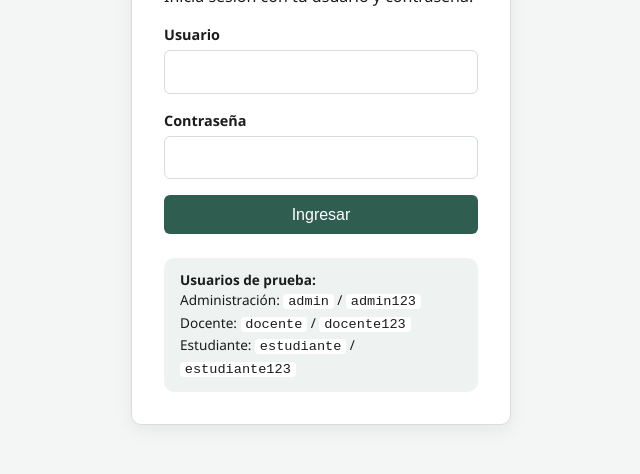
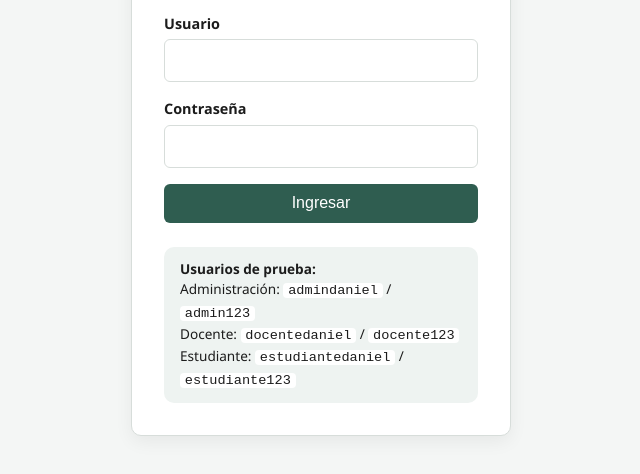
Before and after one commit to DanielOR20/intranet_escolar, a plain HTML site: page index.html in a window 1280 px wide. Shown: the part 238-712 px from the top of the page, without its empty margins (319-959 px from the left). Drawn offline with Linux system fonts and the light colour scheme.

Commit message:
ajuste de credenciales de acceso

```diff
--- a/index.html
+++ b/index.html
@@ -30,9 +30,9 @@
 
       <div class="pista-credenciales">
         <strong>Usuarios de prueba:</strong><br />
-        Administración: <code>admin</code> / <code>admin123</code><br />
-        Docente: <code>docente</code> / <code>docente123</code><br />
-        Estudiante: <code>estudiante</code> / <code>estudiante123</code>
+        Administración: <code>admindaniel</code> / <code>admin123</code><br />
+        Docente: <code>docentedaniel</code> / <code>docente123</code><br />
+        Estudiante: <code>estudiantedaniel</code> / <code>estudiante123</code>
       </div>
     </div>
   </div>
--- a/js/data.js
+++ b/js/data.js
@@ -1,19 +1,3 @@
-/*
-  data.js
-  ---------------------------------------------------------
-  🍎 Manzanita: este archivo es el "cerebro de los datos".
-  Todo lo que el sistema guarda (usuarios, notas/asistencia,
-  avisos) vive en localStorage del navegador. Este archivo
-  se encarga de:
-    1. Crear datos de ejemplo la primera vez que se usa
-       (seed data), para que no arranques con todo vacío.
-    2. Dar funciones simples para leer y guardar cada cosa,
-       así los demás archivos (.js de cada panel) no tocan
-       localStorage directamente, sino que llaman a estas
-       funciones.
-  ---------------------------------------------------------
-*/
-
 const DB_KEYS = {
   USERS: "intranet_usuarios",
   RECORDS: "intranet_notas_asistencia",
@@ -42,23 +26,23 @@ function inicializarDatosSiHaceFalta() {
     const usuariosIniciales = [
       {
         id: "u_admin",
-        nombre: "Ana Administradora",
-        usuario: "admin",
-        clave: "admin123",
+        nombre: "Daniel Administrador",
+        usuario: "admindaniel",
+        clave: "daniel123",
         rol: "administracion",
       },
       {
         id: "u_docente",
-        nombre: "Diego Docente",
-        usuario: "docente",
-        clave: "docente123",
+        nombre: "Daniel Docente",
+        usuario: "docentedaniel",
+        clave: "daniel123",
         rol: "docente",
       },
       {
         id: "u_estudiante",
-        nombre: "Emma Estudiante",
-        usuario: "estudiante",
-        clave: "estudiante123",
+        nombre: "Daniel Estudiante",
+        usuario: "estudiantedaniel",
+        clave: "daniel123",
         rol: "estudiante",
       },
     ];
@@ -70,7 +54,7 @@ function inicializarDatosSiHaceFalta() {
       {
         id: generarId("reg"),
         estudianteId: "u_estudiante",
-        estudianteNombre: "Emma Estudiante",
+        estudianteNombre: "Daniel Estudiante",
         materia: "Matemática",
         nota: 85,
         asistencia: "presente",
@@ -87,7 +71,7 @@ function inicializarDatosSiHaceFalta() {
         id: generarId("aviso"),
         titulo: "Bienvenidos al ciclo lectivo",
         contenido: "Este es el tablón de avisos de la intranet escolar.",
-        autor: "Ana Administradora",
+        autor: "Daniel Administrador",
         fecha: new Date().toISOString().slice(0, 10),
       },
     ];
```
Also changed, not shown: css/style.css (+0 -7 lines), js/admin.js (+0 -10 lines), js/docente.js (+0 -10 lines), js/estudiante.js (+0 -9 lines), js/login.js (+0 -9 lines), js/sesion.js (+0 -16 lines), 1 other file.
